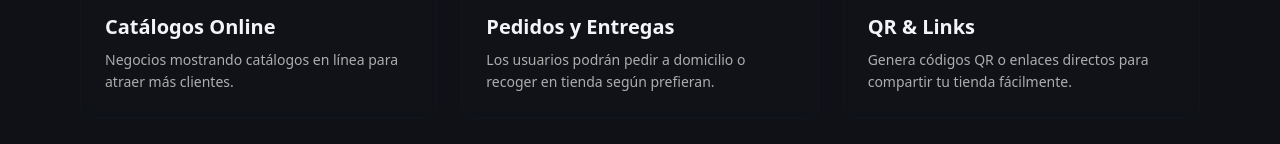
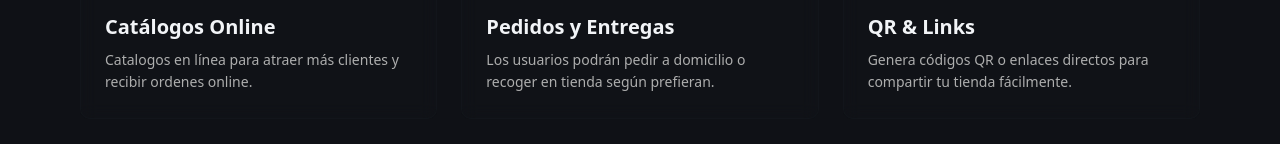
Before and after one commit to softngs/bazar-countdown, a Next.js app: page / in a window 1280 px wide. Shown: the part 998-1142 px from the top of the page. Built offline with nearby package versions, Linux system fonts and the light colour scheme.

Commit message:
feat : change online catalogs description

```diff
--- a/src/app/page.tsx
+++ b/src/app/page.tsx
@@ -87,8 +87,8 @@ export default function CountdownPage() {
       icon: "📦",
       title: { es: "Catálogos Online", en: "Online Catalogs" },
       description: {
-        es: "Negocios mostrando catálogos en línea para atraer más clientes.",
-        en: "Businesses showcasing catalogs online to attract more customers.",
+        es: "Catalogos en línea para atraer más clientes y recibir ordenes online.",
+        en: "Online catalogs to attract more customers and receive orders online.",
       },
     },
     {
```
